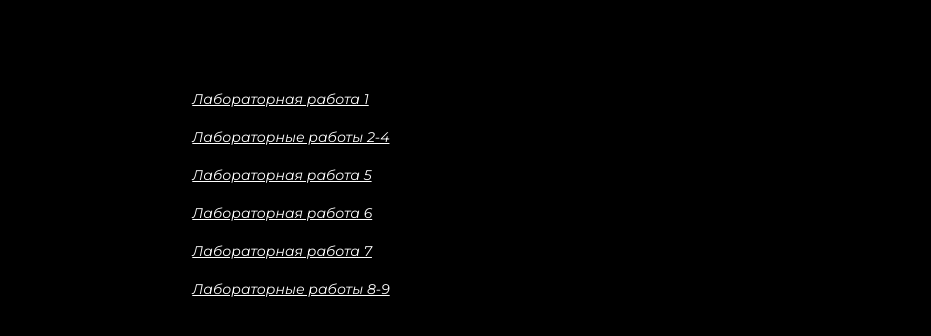
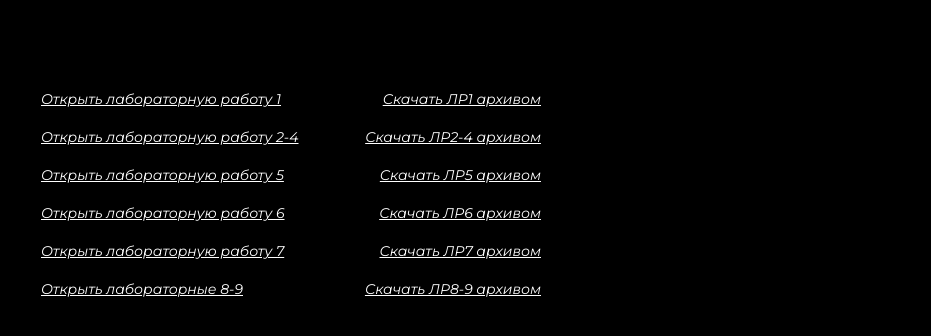
Before and after one commit to Dyupich/bnch_site_2022, a plain HTML site: page otchets.html in a window 1280 px wide. Shown: the part 164-500 px from the top of the page, without its empty margins (349-1280 px from the left). Drawn offline with Linux system fonts and the light colour scheme.

Commit message:
added pdfs

```diff
--- a/otchets.html
+++ b/otchets.html
@@ -48,17 +48,36 @@
             </div>
 
             <div class="download">
-                <a class="links" href="./download/ist921_dyupin_andrey_lr1.zip" download>Лабораторная работа 1</a>
-                <a class="links" href="./download/ist921_dyupin_andrey_lr2-4.zip" download>Лабораторные работы 2-4</a>
-                <a class="links" href="./download/ist921_dyupin_andrey_lr5.zip" download>Лабораторная работа 5</a>
-                <a class="links" href="./download/ist921_dyupin_andrey_lr6.zip" download>Лабораторная работа 6</a>
-                <a class="links" href="./download/ist921_dyupin_andrey_lr7.zip" download>Лабораторная работа 7</a>
-                <a class="links" href="./download/ist921_dyupin_andrey_lr8-9.zip" download>Лабораторные работы 8-9</a>
+                <div class="download__row">
+                    <a class="links" href="./download/ist921_Dyupin_Andrey_lr1.pdf">Открыть лабораторную работу
+                        1</a>
+                    <a class="links" href="./download/ist921_dyupin_andrey_lr1.zip" download>Скачать ЛР1 архивом</a>
+                </div>
+                <div class="download__row">
+                    <a class="links" href="./download/ist921_dyupin_andrey_lr2-4.pdf">Открыть лабораторную работу
+                        2-4</a>
+                    <a class="links" href="./download/ist921_dyupin_andrey_lr2-4.zip" download>Скачать ЛР2-4 архивом</a>
+                </div>
+                <div class="download__row">
+                    <a class="links" href="./download/ist921_dyupin_andrey_lr5.pdf">Открыть лабораторную работу 5</a>
+                    <a class="links" href="./download/ist921_dyupin_andrey_lr5.zip" download>Скачать ЛР5 архивом</a>
+                </div>
+                <div class="download__row">
+                    <a class="links" href="./download/ist921_dyupin_andrey_lr6.pdf">Открыть лабораторную работу 6</a>
+                    <a class="links" href="./download/ist921_dyupin_andrey_lr6.zip" download>Скачать ЛР6 архивом</a>
+                </div>
+                <div class="download__row">
+                    <a class="links" href="./download/ist921_dyupin_andrey_lr7.pdf">Открыть лабораторную работу 7</a>
+                    <a class="links" href="./download/ist921_dyupin_andrey_lr7.zip" download>Скачать ЛР7 архивом</a>
+                </div>
+                <div class="download__row">
+                    <a class="links" href="./download/ist921_dyupin_andrey_lr8-9.pdf">Открыть лабораторные 8-9</a>
+                    <a class="links" href="./download/ist921_dyupin_andrey_lr8-9.zip" download>Скачать ЛР8-9 архивом</a>
+                </div>
             </div>
         </div>
-    </div>
 
-    <script src="/script.js"></script>
+        <script src="/script.js"></script>
 </body>
 
 
--- a/style.css
+++ b/style.css
@@ -94,6 +94,16 @@ a {
     display: flex;
     flex-direction: column;
     justify-content: center;
+    font-size: 14px;
+    text-align: start;
+    color: white;
+}
+
+.download__row {
+    width: 500px;
+    display: flex;
+    flex-direction: row;
+    justify-content: space-between;
     font-size: 14px;
     text-align: start;
     color: white;
```
Also changed, not shown: 7 other files.
